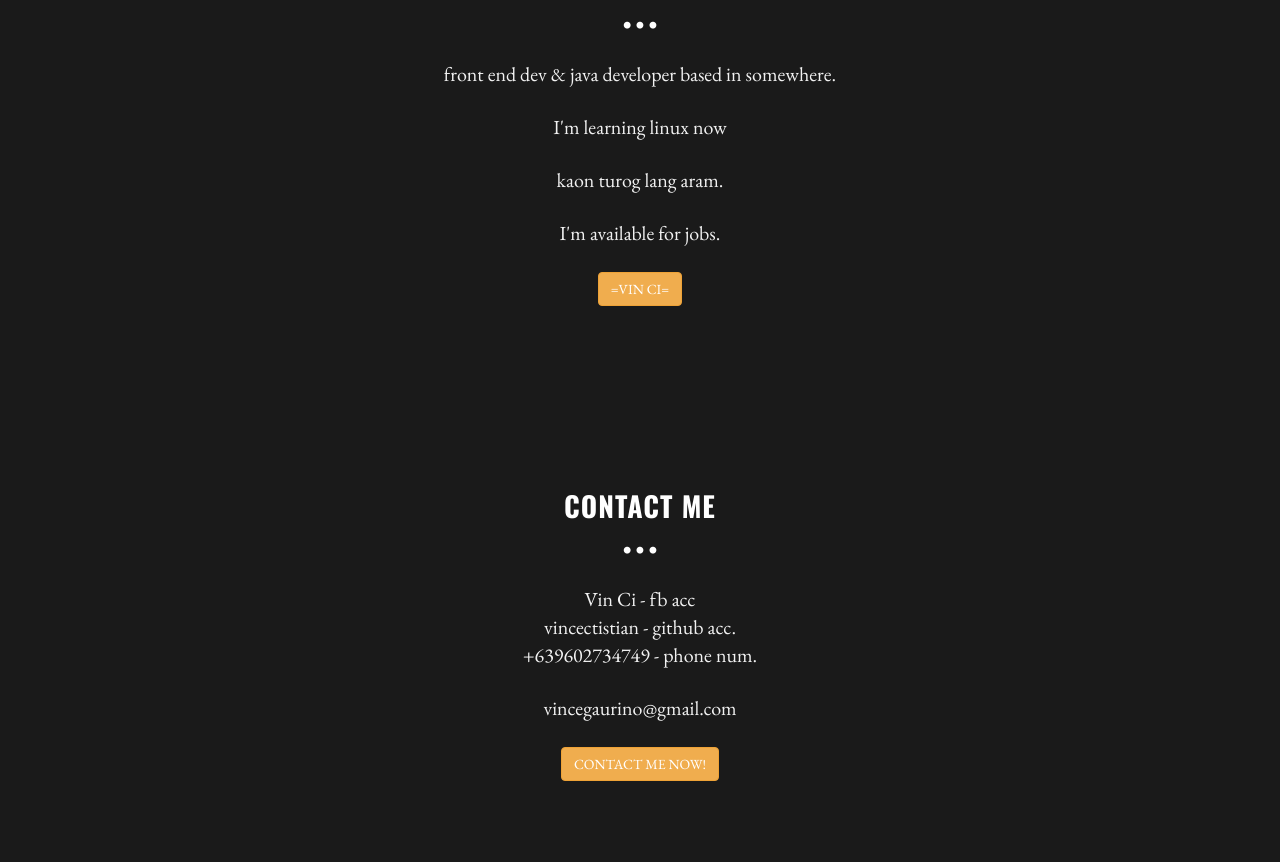
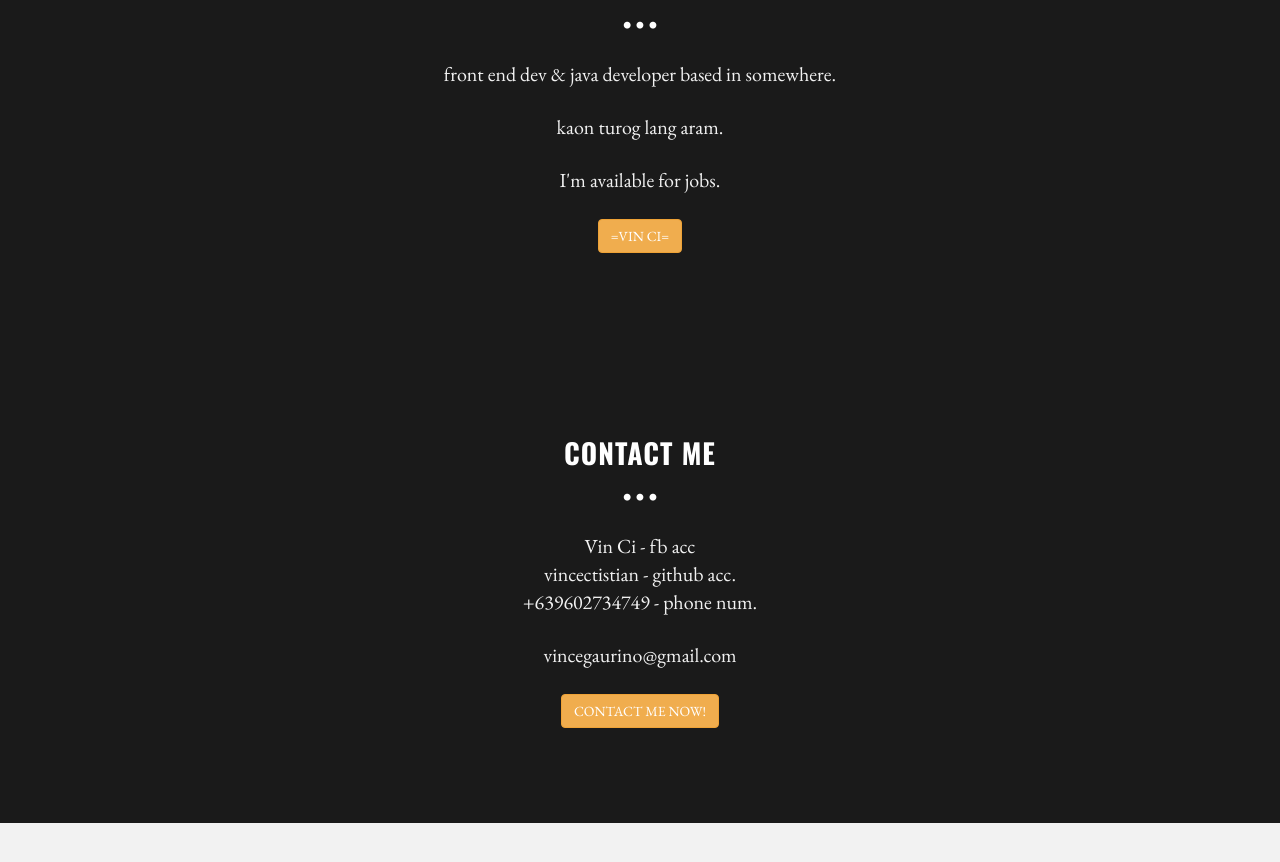
Before and after one commit to vincectistian/3, a plain HTML site: page index.html in a window 1280 px wide. Shown: the part 814-1676 px from the top of the page. After the commit the page ends 1637 px from the top, so only its background shows below. Drawn offline with nearby package versions, Linux system fonts and the light colour scheme.

Commit message:
Update index.html

```diff
--- a/index.html
+++ b/index.html
@@ -87,7 +87,6 @@
 				<!-- INTRO INFORMATIO-->
 				<div class="col-lg-6 col-lg-offset-3">
 					<p>front end dev & java developer based in somewhere.</p>
-					<p>I'm learning linux now</p>
 					<p>kaon turog lang aram.</p>
 					<p>I'm available for jobs.</p>
 					<p><button type="button" class="btn btn-warning">=VIN CI=</button></p>
```
